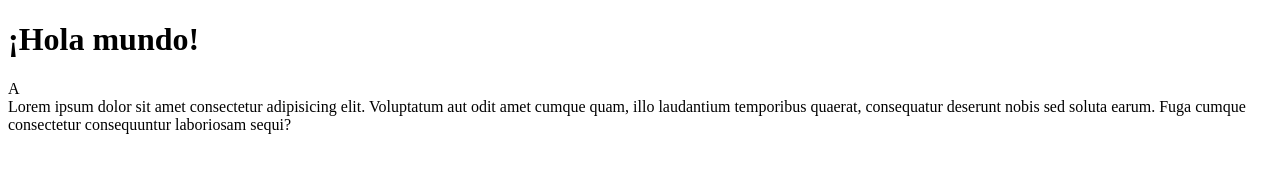
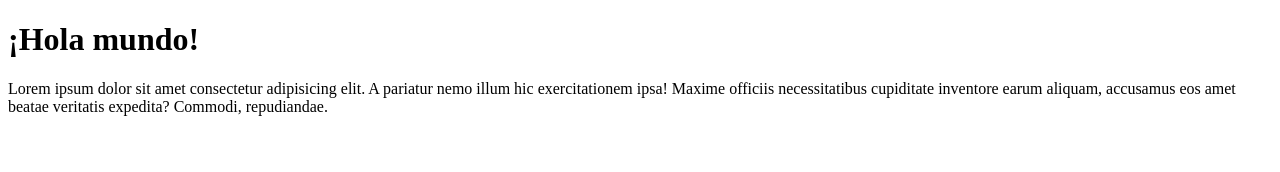
Before and after one commit to cinthiapiera/one, a plain HTML site: page index.html in a window 1280 px wide. Drawn offline with Linux system fonts and the light colour scheme.

Commit message:
desarrolle un div

```diff
--- a/index.html
+++ b/index.html
@@ -8,8 +8,8 @@
 <body>
     <h1>¡Hola mundo!</h1>
 
-    <div>A</div>
-    Lorem ipsum dolor sit amet consectetur adipisicing elit. Voluptatum aut odit amet cumque quam, illo laudantium temporibus quaerat, consequatur deserunt nobis sed soluta earum. Fuga cumque consectetur consequuntur laboriosam sequi?
+    <div>
+        Lorem ipsum dolor sit amet consectetur adipisicing elit. A pariatur nemo illum hic exercitationem ipsa! Maxime officiis necessitatibus cupiditate inventore earum aliquam, accusamus eos amet beatae veritatis expedita? Commodi, repudiandae.
     </div>
 </body>
 </html>
```
